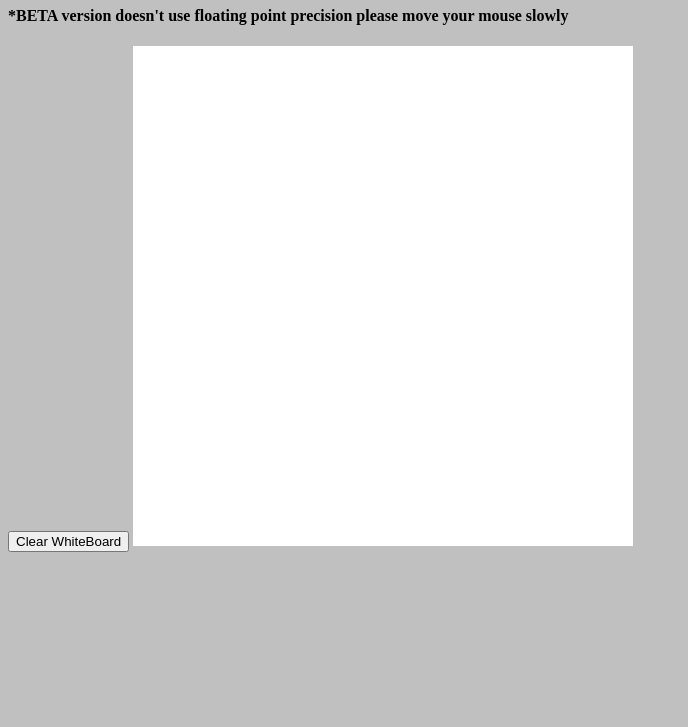
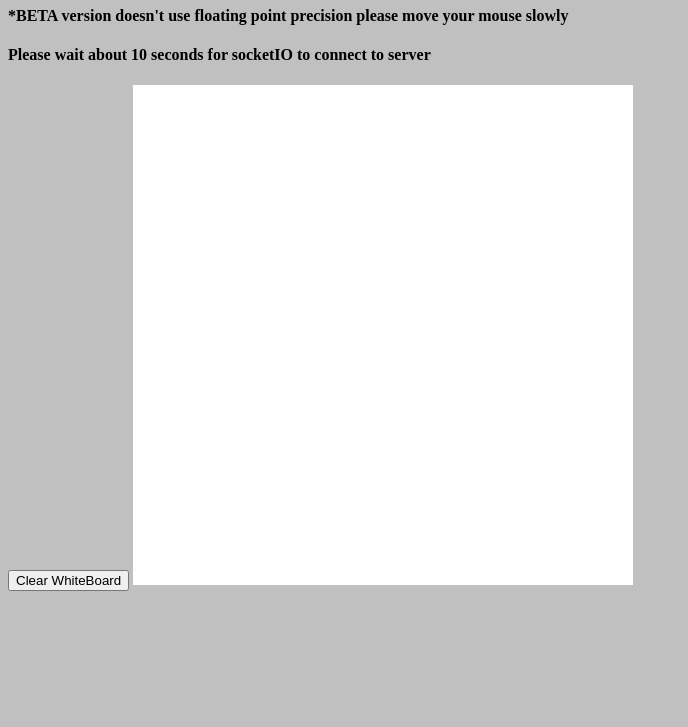
Before and after one commit to taywils/herokunodetest, a website: page index.html in a window 1280 px wide. Shown: the part 73-800 px from the top of the page, without its empty margins (0-688 px from the left). Drawn offline with nearby package versions, Linux system fonts and the light colour scheme; no server answers.

Commit message:
Remove the timer

```diff
--- a/index.html
+++ b/index.html
@@ -11,7 +11,7 @@
   <body>
     <h1>Whiteboard Web Client (BETA)</h1>
     <h4>*BETA version doesn't use floating point precision please move your mouse slowly</h4>
-    <h4 id="timerNote">Please wait for socketIO to connect to server</h4>
+    <h4 id="timerNote">Please wait about 10 seconds for socketIO to connect to server</h4>
     <button id="clearButton">Clear WhiteBoard</button>
     <canvas id="myCanvas" width="500" height="500"></canvas>
 
@@ -26,8 +26,6 @@
       var isMouseDown = false;
 
       function setupCanvas() {
-        jQuery("#timerNote").remove();
-
         canvas = document.getElementById('myCanvas');
         context = canvas.getContext("2d");
         context.fillStyle = '#FFFFFF';
@@ -76,7 +74,7 @@
         context.fillRect(x, y, 3, 3);
       }
 
-      setTimeout(setupCanvas(), 10000);
+      setupCanvas();
 
       jQuery('#clearButton').bind("click", function() {
         //console.log("emit 'clear'");
```
